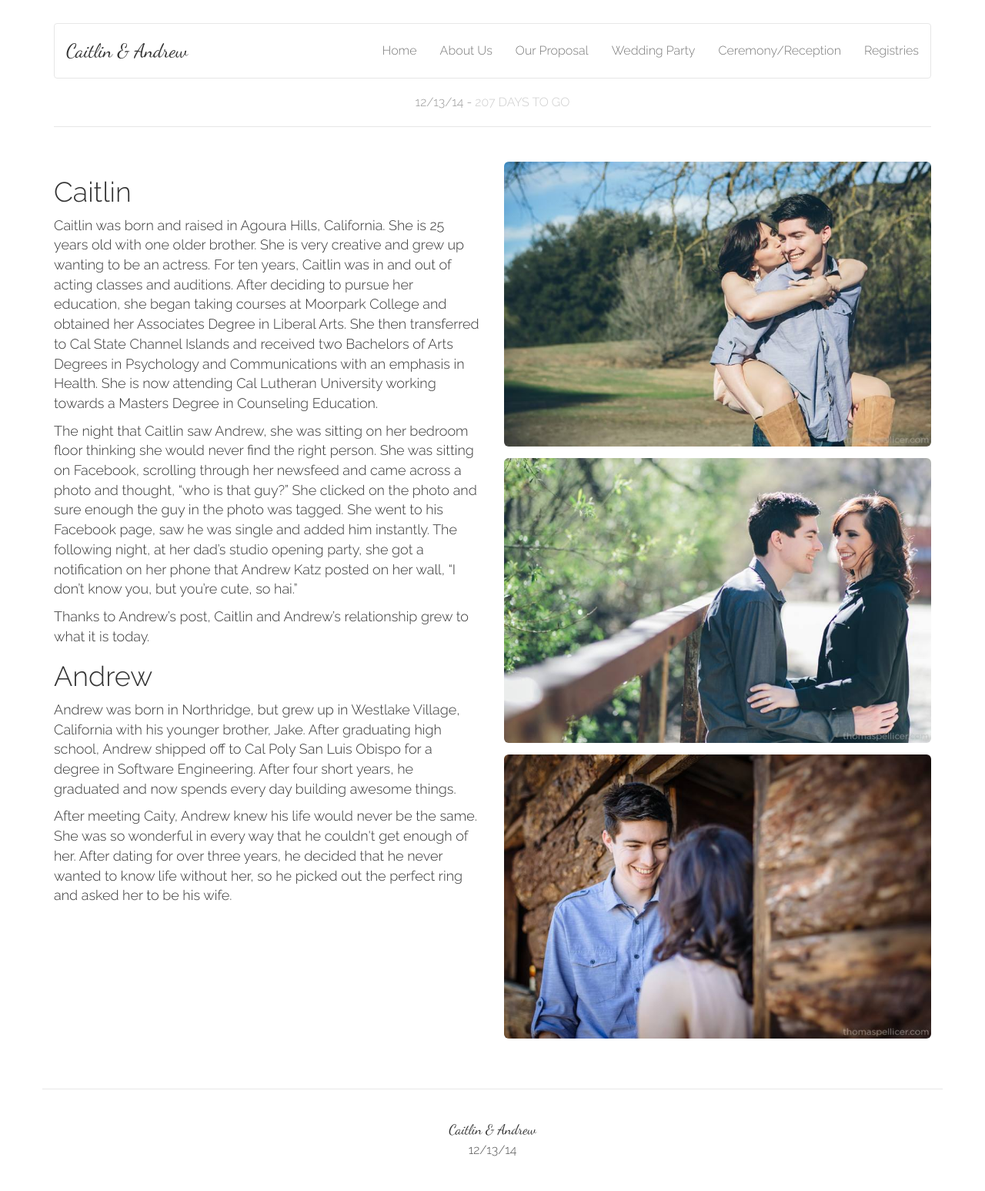
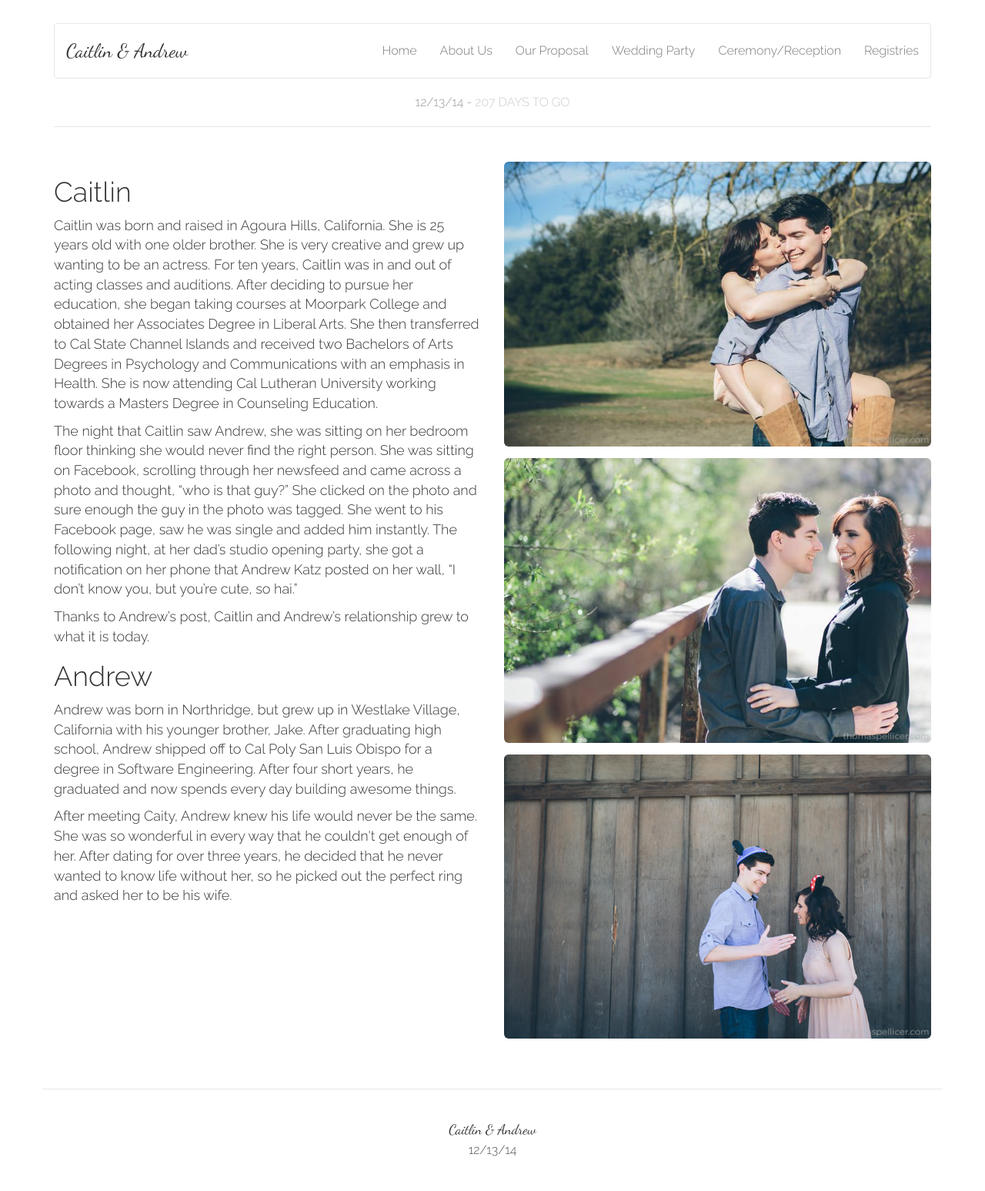
Before and after one commit to andrewkatz/wedding, a Jekyll site: the page built from about.html, in a window 1280 px wide. Shown: the whole page at 77% size. Built offline with Jekyll 4.4.1, drawn with Linux system fonts in a browser that asks for light colours; nearby versions of some CDN libraries; Markdown is read by kramdown in place of the engine named in the settings.

Commit message:
updated about pic

```diff
--- a/about.html
+++ b/about.html
@@ -20,5 +20,5 @@
 <div class="col-md-6">
   <img src="/images/e3.jpg" class="img-responsive img-rounded" />
   <img src="/images/e1.jpg" class="img-responsive img-rounded" />
-  <img src="/images/e2.jpg" class="img-responsive img-rounded" />
+  <img src="/images/e5.jpg" class="img-responsive img-rounded" />
 </div>
```
Also changed, not shown: images/e5.jpg (added).
